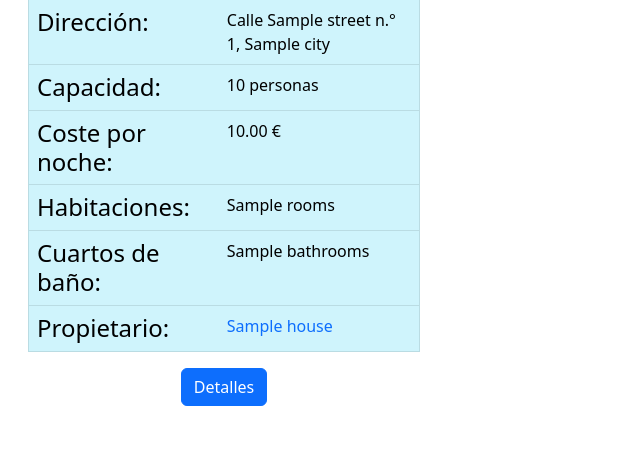
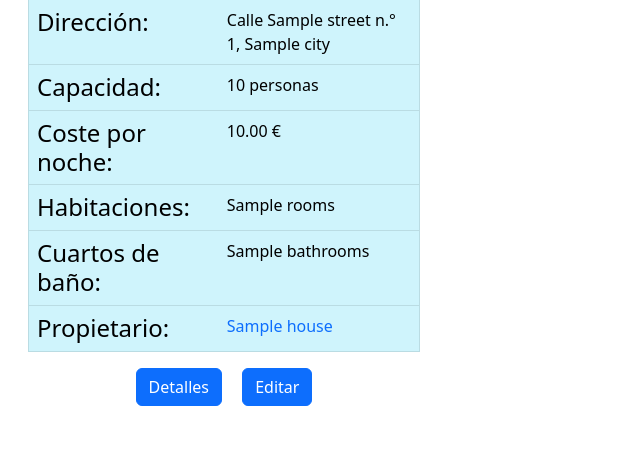
Before and after one commit to pabenito/RentNite, a FastAPI app: template templates/offeredHouses.html in a window 1280 px wide. Shown: the part 489-943 px from the top of the page, without its empty margins (0-640 px from the left). Run offline with FastAPI, Linux system fonts and the light colour scheme; the template is opened without the code that fills it: most values are stand-ins (such as "Sample title", 1, 10 or a date in 2020); grey boxes marked "Sample" are stand-in pictures; parts of the project's set-up code (start-up, migrations or seed data) failed here and were passed over.

Commit message:
Added edit button to owner houses in offeredHouses.html

```diff
--- a/templates/offeredHouses.html
+++ b/templates/offeredHouses.html
@@ -67,6 +67,9 @@
                     </table>
                     <div class="text-center mt-3 mb-5">
                         <button class="btn btn-primary mx-2" onclick="detalles('{{ house.id }}');">Detalles</button>
+                        {% if user_id == house.owner_id %}
+                        <button class="btn btn-primary mx-2" onclick="editar('{{ house.id }}');">Editar</button>
+                        {% endif %}
                     </div>
                 </div>
             </div>
@@ -97,6 +100,10 @@
             function detalles(houseId) {
                 window.location = ("/houses/" + houseId);
             }
+
+            function editar(houseId) {
+                window.location = ("/houses/" + houseId + "/edit");
+            }
         </script>
 
         {% endblock content %}
```
